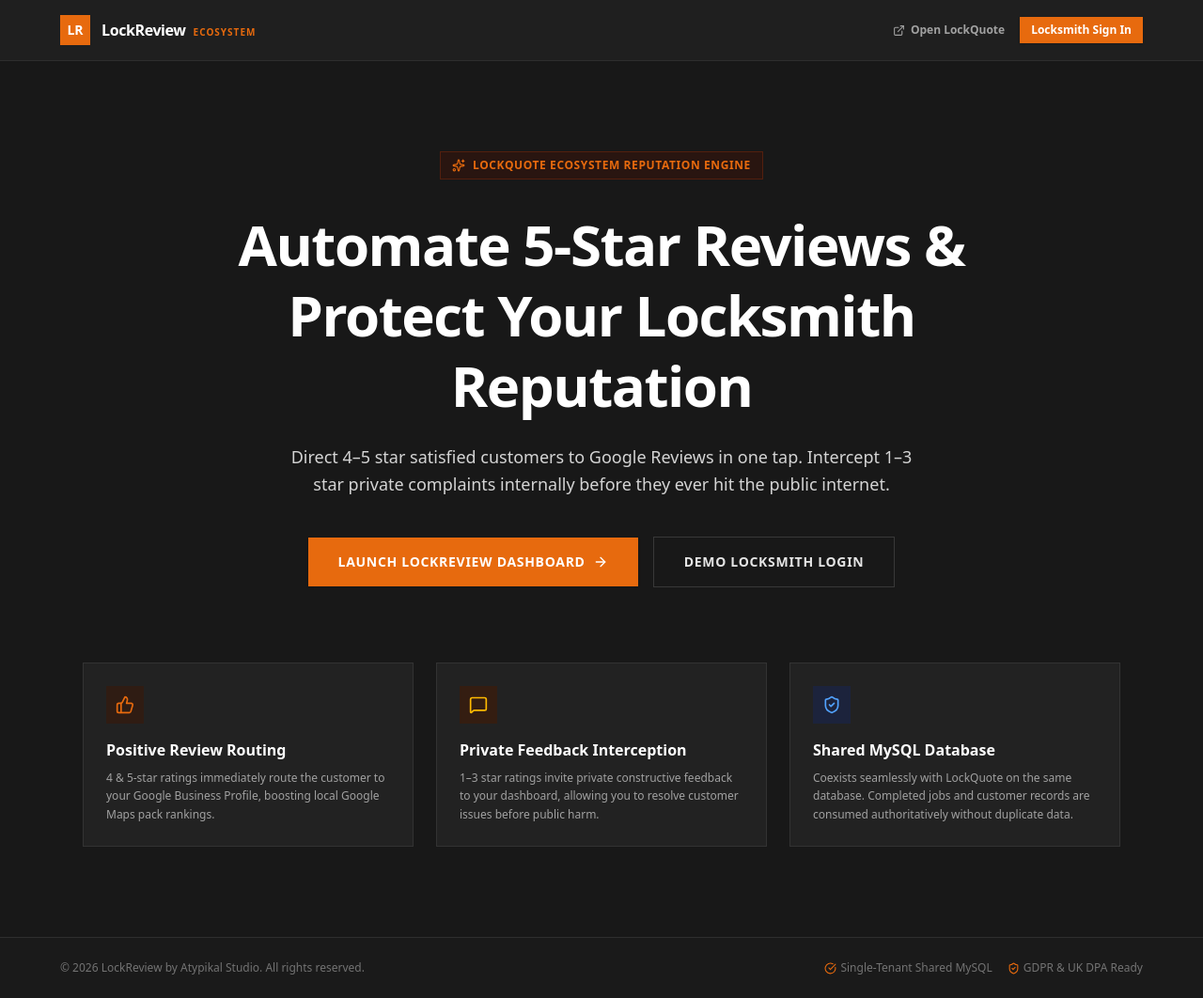
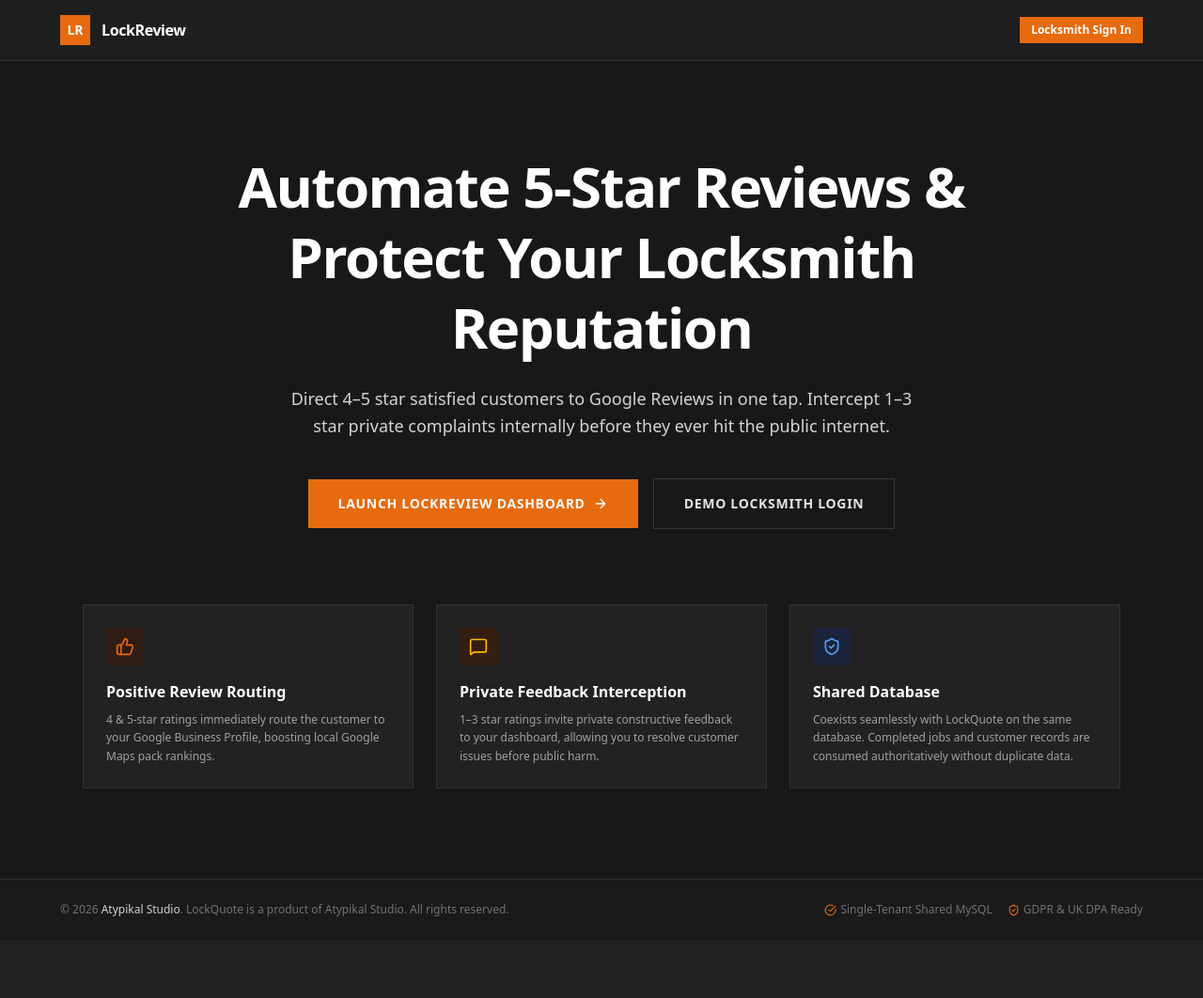
Before and after one commit to kevinmclarkeCOBOLdev/Locksmith-Review-Generation-Reputation-Management, a Next.js app: page / in a window 1280 px wide. Shown: the whole page at 94% size. After the commit the page ends 1000 px from the top, so only its background shows below. Built offline with nearby package versions, Linux system fonts and the light colour scheme; no server answers.

Commit message:
refactor: remove LockQuote branding and update copyright footer in landing page

```diff
--- a/src/app/page.tsx
+++ b/src/app/page.tsx
@@ -1,7 +1,7 @@
 import Link from 'next/link';
 import { cookies } from 'next/headers';
 import { redirect } from 'next/navigation';
-import { ShieldCheck, ArrowRight, CheckCircle, ExternalLink, Sparkles, MessageSquare, ThumbsUp } from 'lucide-react';
+import { ShieldCheck, ArrowRight, CheckCircle, MessageSquare, ThumbsUp } from 'lucide-react';
 import { verifyJWT } from '@/lib/jwt';
 import { Button } from '@/components/ui/Button';
 
@@ -29,22 +29,10 @@
               <span className="font-extrabold text-base tracking-tight text-slate-900 dark:text-white">
                 LockReview
               </span>
-              <span className="ml-2 text-[10px] text-[#E76A0E] uppercase tracking-widest font-bold">
-                Ecosystem
-              </span>
             </div>
           </div>
 
           <div className="flex items-center gap-4">
-            <Link
-              href="https://lockquote.atypikalstudio.dev"
-              target="_blank"
-              rel="noopener noreferrer"
-              className="hidden md:flex items-center gap-1.5 text-xs font-semibold text-slate-600 dark:text-neutral-400 hover:text-slate-900 dark:hover:text-white transition-colors"
-            >
-              <ExternalLink size={13} />
-              Open LockQuote
-            </Link>
             <Link href="/login">
               <Button size="sm" className="font-bold">
                 Locksmith Sign In
@@ -56,11 +44,6 @@
 
       {/* Hero Section */}
       <main className="max-w-6xl mx-auto px-6 py-16 md:py-24 flex flex-col items-center text-center">
-        <div className="inline-flex items-center gap-2 px-3 py-1.5 bg-orange-50 dark:bg-orange-950/40 border border-orange-200 dark:border-orange-900/50 text-[#E76A0E] text-xs font-bold uppercase tracking-wider mb-8">
-          <Sparkles size={14} />
-          LockQuote Ecosystem Reputation Engine
-        </div>
-
         <h1 className="text-4xl md:text-6xl font-black tracking-tight text-slate-900 dark:text-white max-w-4xl leading-tight">
           Automate 5-Star Reviews & Protect Your Locksmith Reputation
         </h1>
@@ -109,7 +92,7 @@
             <div className="w-10 h-10 bg-blue-50 dark:bg-blue-950/50 text-blue-600 dark:text-blue-400 flex items-center justify-center font-bold mb-4">
               <ShieldCheck size={20} />
             </div>
-            <h3 className="font-bold text-base text-slate-900 dark:text-white">Shared MySQL Database</h3>
+            <h3 className="font-bold text-base text-slate-900 dark:text-white">Shared Database</h3>
             <p className="mt-2 text-xs text-slate-600 dark:text-neutral-400 leading-relaxed">
               Coexists seamlessly with LockQuote on the same database. Completed jobs and customer records are consumed authoritatively without duplicate data.
             </p>
@@ -120,7 +103,18 @@
       {/* Footer */}
       <footer className="border-t border-slate-200 dark:border-[#2e2e2e] bg-white dark:bg-[#1a1a1a] py-6 px-6 text-center text-xs text-slate-500 dark:text-neutral-500">
         <div className="max-w-6xl mx-auto flex flex-col sm:flex-row items-center justify-between gap-4">
-          <p>© {new Date().getFullYear()} LockReview by Atypikal Studio. All rights reserved.</p>
+          <p>
+            © 2026{' '}
+            <Link
+              href="https://atypikalstudio.dev/"
+              target="_blank"
+              rel="noopener noreferrer"
+              className="hover:underline text-slate-700 dark:text-neutral-300"
+            >
+              Atypikal Studio
+            </Link>
+            . LockQuote is a product of Atypikal Studio. All rights reserved.
+          </p>
           <div className="flex items-center gap-4">
             <span className="flex items-center gap-1">
               <CheckCircle size={13} className="text-[#E76A0E]" /> Single-Tenant Shared MySQL
```
